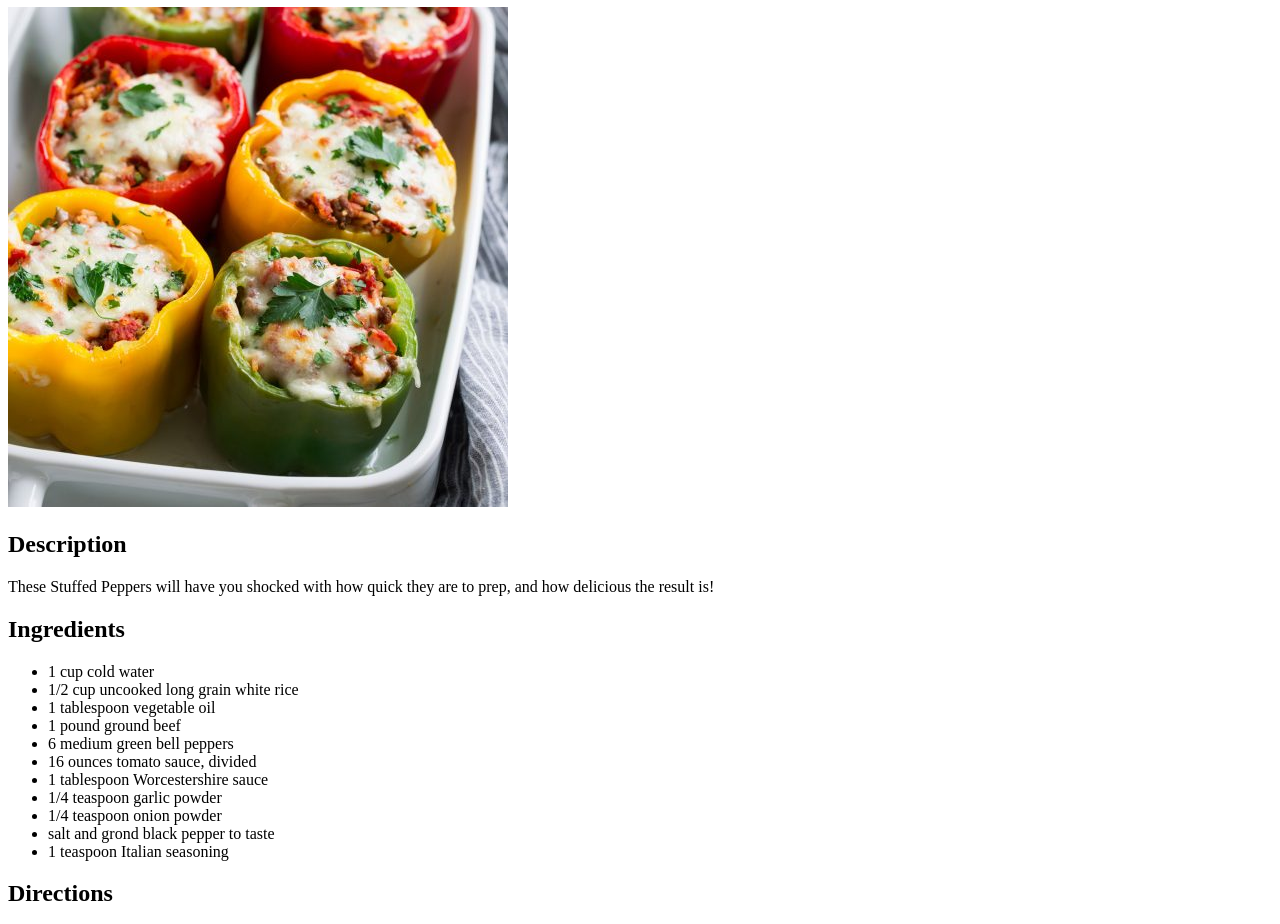
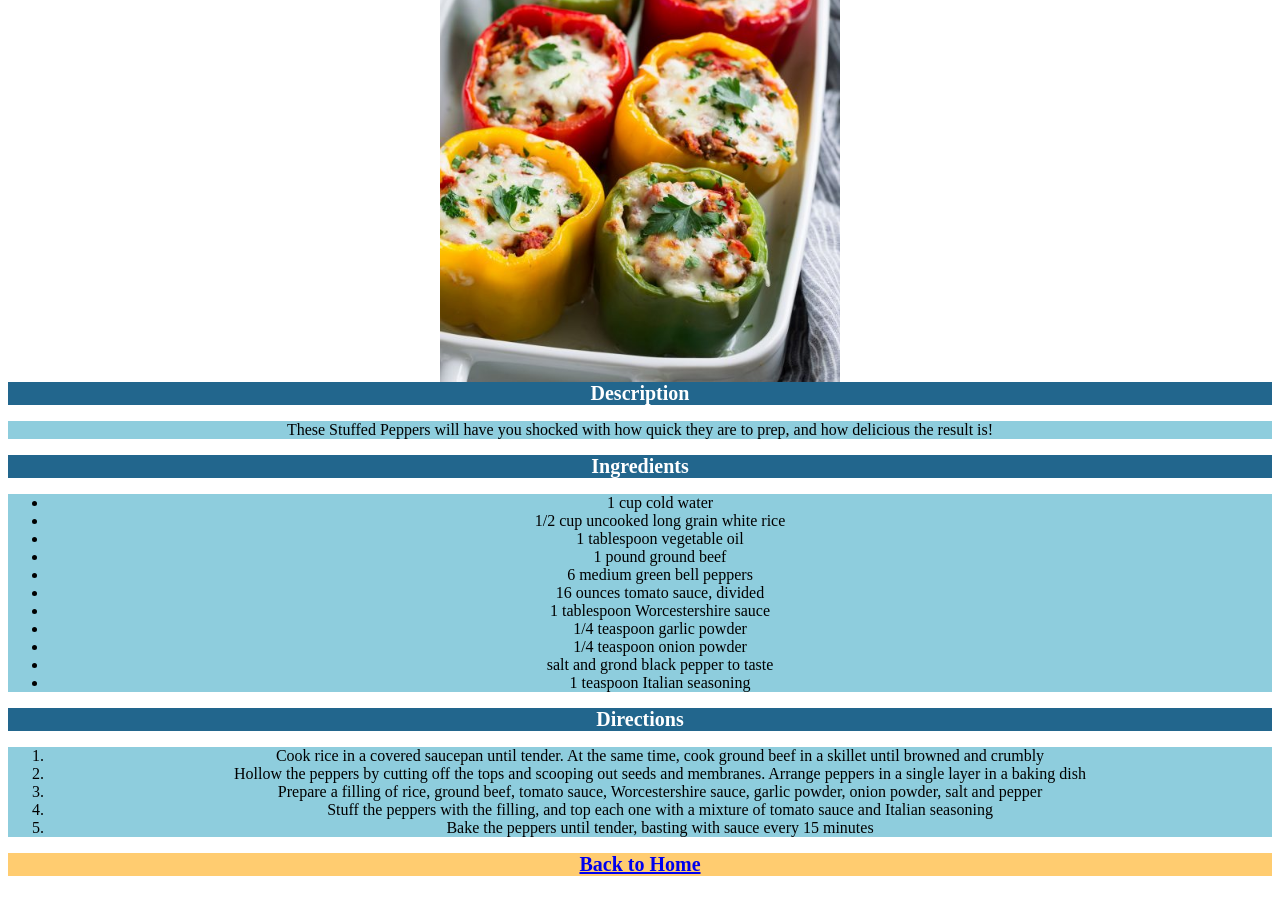
Before and after one commit to TuragIk/odin-recipes, a plain HTML site: page recipes/stuffed_peppers.html in a window 1280 px wide. Shown: the part 73-997 px from the top of the page. After the commit the page ends 957 px from the top, so only its background shows below. Drawn offline with Linux system fonts and the light colour scheme.

Commit message:
Update stuffed_peppers.html to match theme

```diff
--- a/recipes/stuffed_peppers.html
+++ b/recipes/stuffed_peppers.html
@@ -4,13 +4,14 @@
     <meta charset="UTF-8">
     <meta name="viewport" content="width=device-width, initial-scale=1.0">
     <title>Stuffed Peppers</title>
+    <link rel="stylesheet" href="style.css">
 </head>
 <body>
-    <h1>Stuffed Peppers</h1>
+    <div class="title">Stuffed Peppers</div>
     <img src="./../images/stuffed_peppers.jpg" alt="Stuffed Peppers">
-    <h2>Description</h2>
+    <div>Description</div>
     <p>These Stuffed Peppers will have you shocked with how quick they are to prep, and how delicious the result is!</p>
-    <h2>Ingredients</h2>
+    <div>Ingredients</div>
     <ul>
         <li>1 cup cold water</li>
         <li>1/2 cup uncooked long grain white rice</li>
@@ -24,7 +25,7 @@
         <li>salt and grond black pepper to taste</li>
         <li>1 teaspoon Italian seasoning</li>
     </ul>
-    <h2>Directions</h2>
+    <div>Directions</div>
     <ol>
         <li>Cook rice in a covered saucepan until tender. At the same time, cook ground beef in a skillet until browned and crumbly</li>
         <li>Hollow the peppers by cutting off the tops and scooping out seeds and membranes. Arrange peppers in a single layer in a baking dish</li>
@@ -32,6 +33,6 @@
         <li>Stuff the peppers with the filling, and top each one with a mixture of tomato sauce and Italian seasoning</li>
         <li>Bake the peppers until tender, basting with sauce every 15 minutes</li>
     </ol>
-    <a href="./../index.html">Back to Home</a>
+    <div class="links"><a href="./../index.html">Back to Home</a></div>
 </body>
 </html>
```
